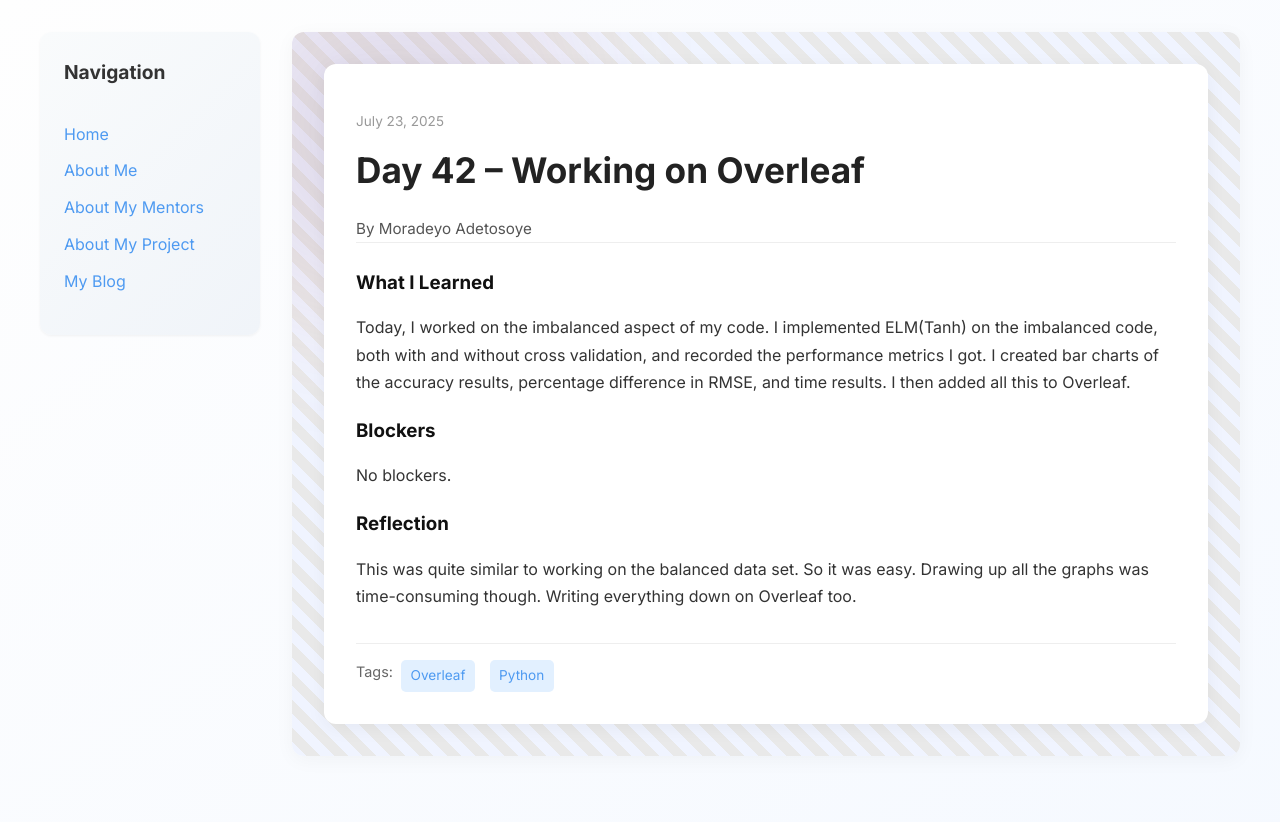
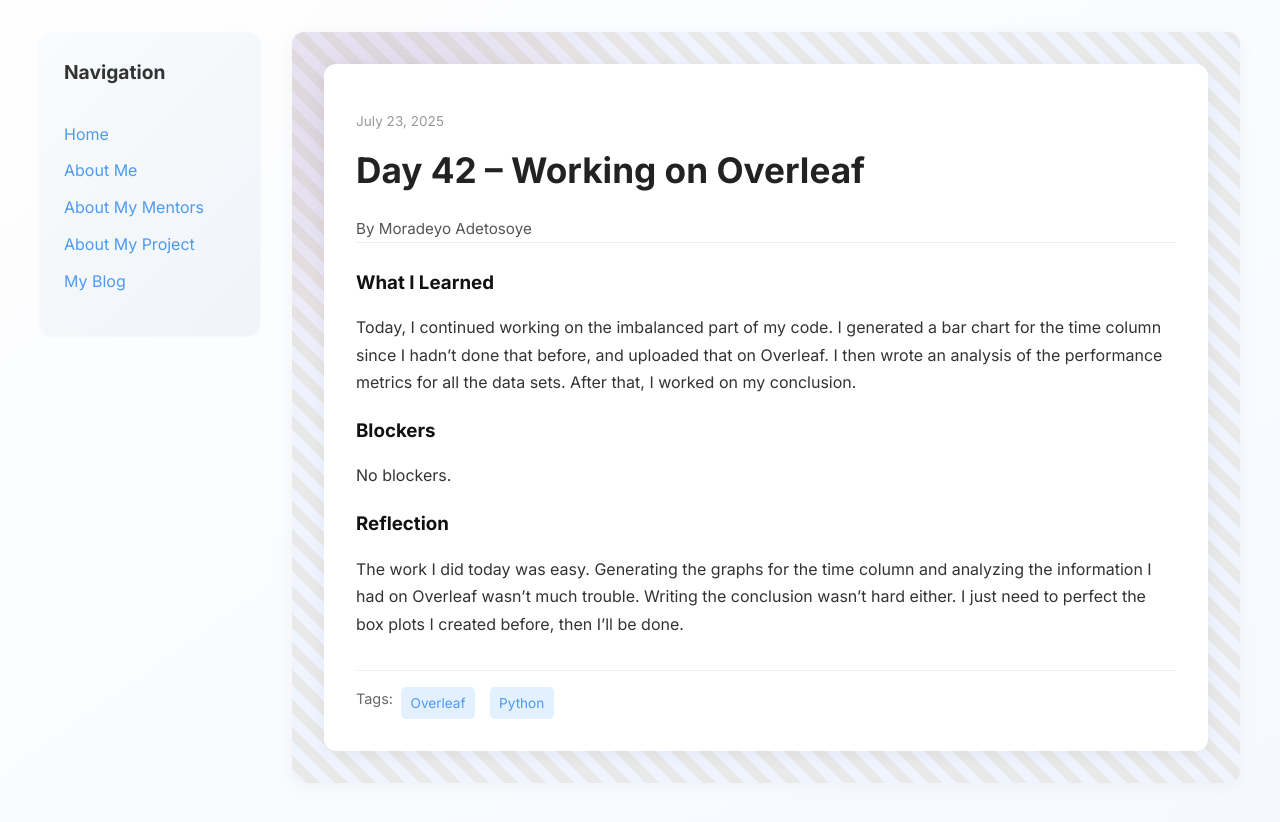
Before and after one commit to Deyo101/deyo101.github.io, a Jekyll site: the page built from _posts/2025-07-23-day-42.md, in a window 1280 px wide. Shown: the top 822 px of the page. Built offline with Jekyll 4.4.1, drawn with Linux system fonts in a browser that asks for light colours.

Commit message:
Update 2025-07-23-day-42.md

```diff
--- a/_posts/2025-07-23-day-42.md
+++ b/_posts/2025-07-23-day-42.md
@@ -7,11 +7,11 @@
 tags: ["Overleaf", "Python"]
 
 what_i_learned: |
-  Today, I worked on the imbalanced aspect of my code. I implemented ELM(Tanh) on the imbalanced code, both with and without cross validation, and recorded the performance metrics I got. I created bar charts of the accuracy results, percentage difference in RMSE, and time results. I then added all this to Overleaf.
+  Today, I continued working on the imbalanced part of my code. I generated a bar chart for the time column since I hadn't done that before, and uploaded that on Overleaf. I then wrote an analysis of the performance metrics for all the data sets. After that, I worked on my conclusion.
 
 blockers: |
   No blockers.
 
 reflection: |
-  This was quite similar to working on the balanced data set. So it was easy. Drawing up all the graphs was time-consuming though. Writing everything down on Overleaf too.
+  The work I did today was easy. Generating the graphs for the time column and analyzing the information I had on Overleaf wasn't much trouble. Writing the conclusion wasn't hard either. I just need to perfect the box plots I created before, then I'll be done.
 ---
```
